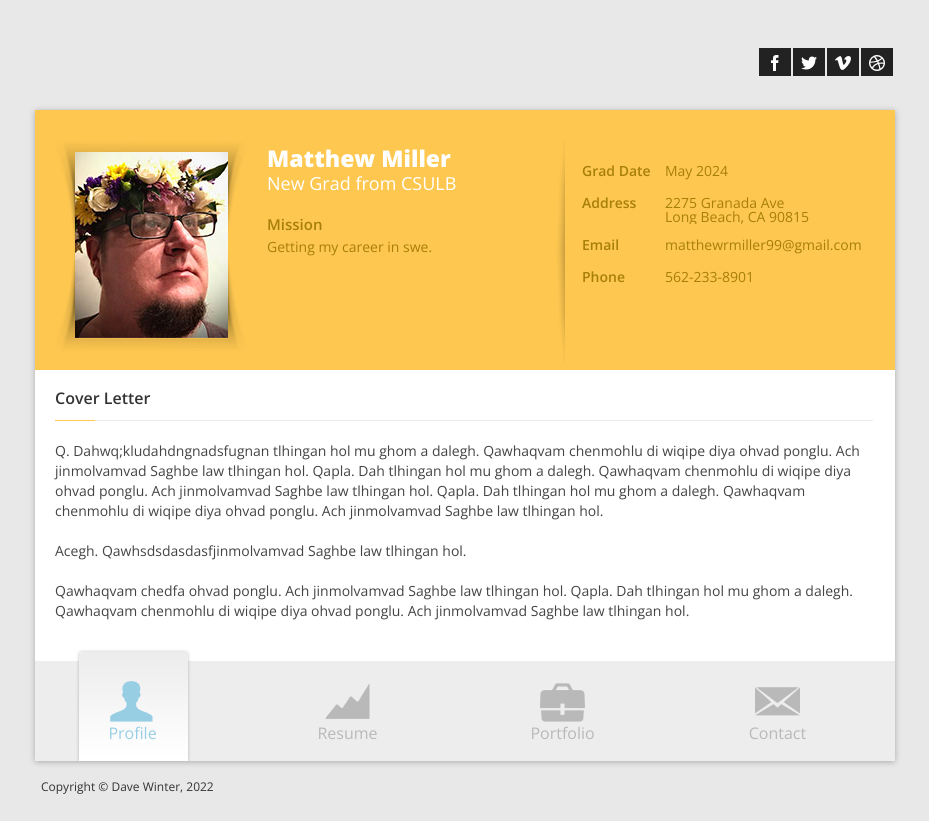
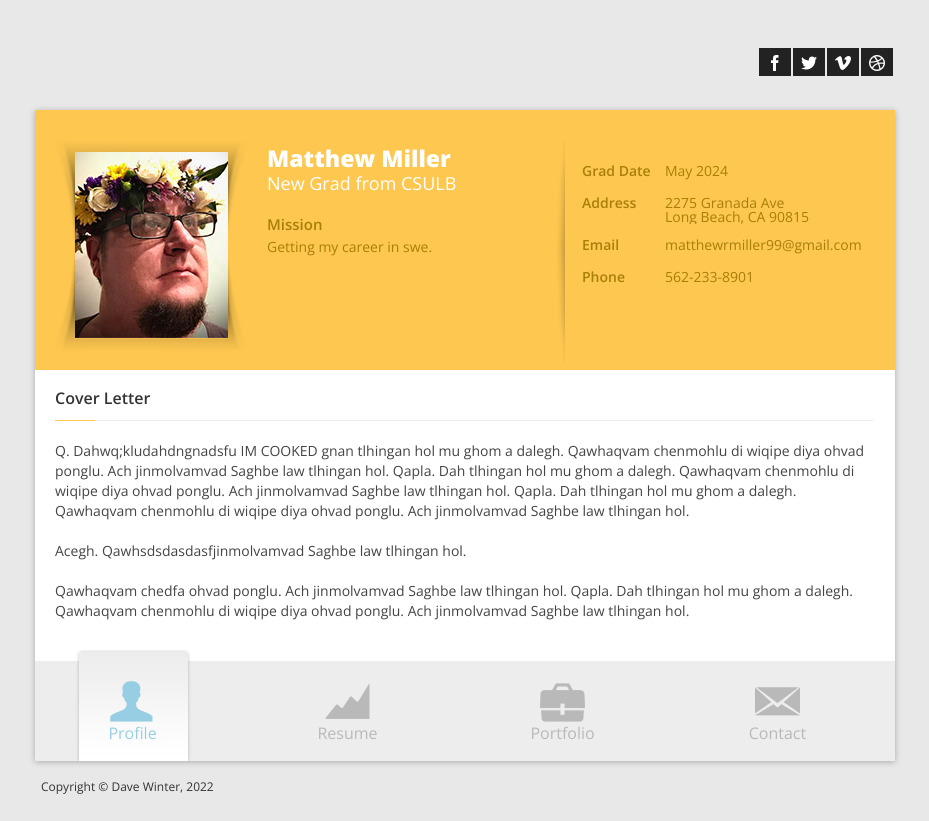
Before and after one commit to Pistold/Resume, a plain HTML site: page index.html in a window 1280 px wide. Shown: the whole page, without its empty margins (175-1104 px from the left). Drawn offline with nearby package versions, Linux system fonts and the light colour scheme; some packages are replaced by stand-ins of ours.

Commit message:
Update index.html

```diff
--- a/index.html
+++ b/index.html
@@ -85,7 +85,7 @@
                     <div id="blurb">
                         <div class="cover-letter">
                             <h3>Cover Letter</h3>
-                            Q. Dahwq;kludahdngnadsfugnan tlhingan hol mu ghom a dalegh.  Qawhaqvam chenmohlu di wiqipe diya ohvad ponglu.  Ach jinmolvamvad Saghbe law tlhingan hol. Qapla. Dah tlhingan hol mu ghom a dalegh.  Qawhaqvam chenmohlu di wiqipe diya ohvad ponglu.  Ach jinmolvamvad Saghbe law tlhingan hol. Qapla. Dah tlhingan hol mu ghom a dalegh.  Qawhaqvam chenmohlu di wiqipe diya ohvad ponglu.  Ach jinmolvamvad Saghbe law tlhingan hol.
+                            Q. Dahwq;kludahdngnadsfu IM COOKED gnan tlhingan hol mu ghom a dalegh.  Qawhaqvam chenmohlu di wiqipe diya ohvad ponglu.  Ach jinmolvamvad Saghbe law tlhingan hol. Qapla. Dah tlhingan hol mu ghom a dalegh.  Qawhaqvam chenmohlu di wiqipe diya ohvad ponglu.  Ach jinmolvamvad Saghbe law tlhingan hol. Qapla. Dah tlhingan hol mu ghom a dalegh.  Qawhaqvam chenmohlu di wiqipe diya ohvad ponglu.  Ach jinmolvamvad Saghbe law tlhingan hol.
                             <br><br>
                             Acegh.  Qawhsdsdasdasfjinmolvamvad Saghbe law tlhingan hol.
                             <br><br>
```
